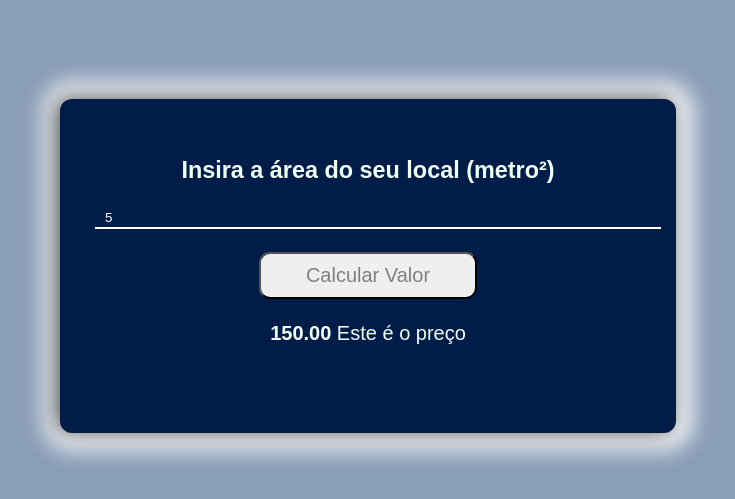
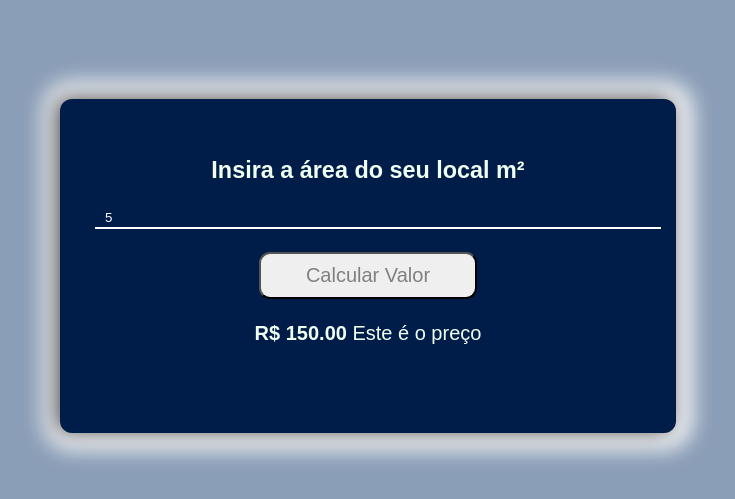
Before and after one commit to dasSouza/CyberLife, a plain HTML site: page codigos/Simulador/simulador.html in a window 1280 px wide. Both pictures are taken after typing "5" into the empty fields and a click on the button "Calcular Valor". Shown: the part 145-644 px from the top of the page, without its empty margins (272-1007 px from the left). Drawn offline with Linux system fonts and the light colour scheme.

```diff
--- a/codigos/NODE4/index.html
+++ b/codigos/NODE4/index.html
@@ -7,7 +7,7 @@
 	<script src="http://www.chartjs.org/dist/2.7.1/Chart.js"></script>
 	<script src="http://www.chartjs.org/samples/latest/utils.js"></script>
 	<link rel="stylesheet" href="css/style.css">
-	<link rel="shortcut icon" href="../hearth.png" type="image/x-icon">
+	<link rel="shortcut icon" href="../Simulador/Imagens/hearth.png" type="image/x-icon">
 	<style>
 		canvas {
 			-moz-user-select: none;
@@ -21,7 +21,7 @@
 <body>
 
 	<header>
-		<img src="../hearth.png" alt="">
+		<img src="../Simulador/Imagens/hearth.png" alt="">
 		<h4>CyberLife</h4>
 	</header>
 
--- a/codigos/Simulador/Css/style.css
+++ b/codigos/Simulador/Css/style.css
@@ -1,5 +1,5 @@
 body{
-    align-items: center;
+    align-items: center; /* este comando alinha */
     justify-content: center;
     margin: 0;
     padding: 0;
--- a/codigos/Simulador/simulador.html
+++ b/codigos/Simulador/simulador.html
@@ -16,7 +16,7 @@
     </div>
 
     <div class="container">
-        <h3>Insira a área do seu local (metro²) </h3>
+        <h3>Insira a área do seu local m² </h3>
         <input type="number" id="area_user"> <br>
         <button onclick="calcular()" id="btn_calcular">Calcular Valor</button>
         <div id="div_teste"></div>
@@ -30,6 +30,6 @@
     function calcular() {
         var area = Number(area_user.value) / 2;
         var preco = Number(60) * area;
-        div_teste.innerHTML = `<br> <b>${preco.toFixed(2)}</b> Este é o preço`;
+        div_teste.innerHTML = `<br> <b> R$ ${preco.toFixed(2)}</b> Este é o preço`;
     }
 </script>
```
Also changed, not shown: 1 other file.
